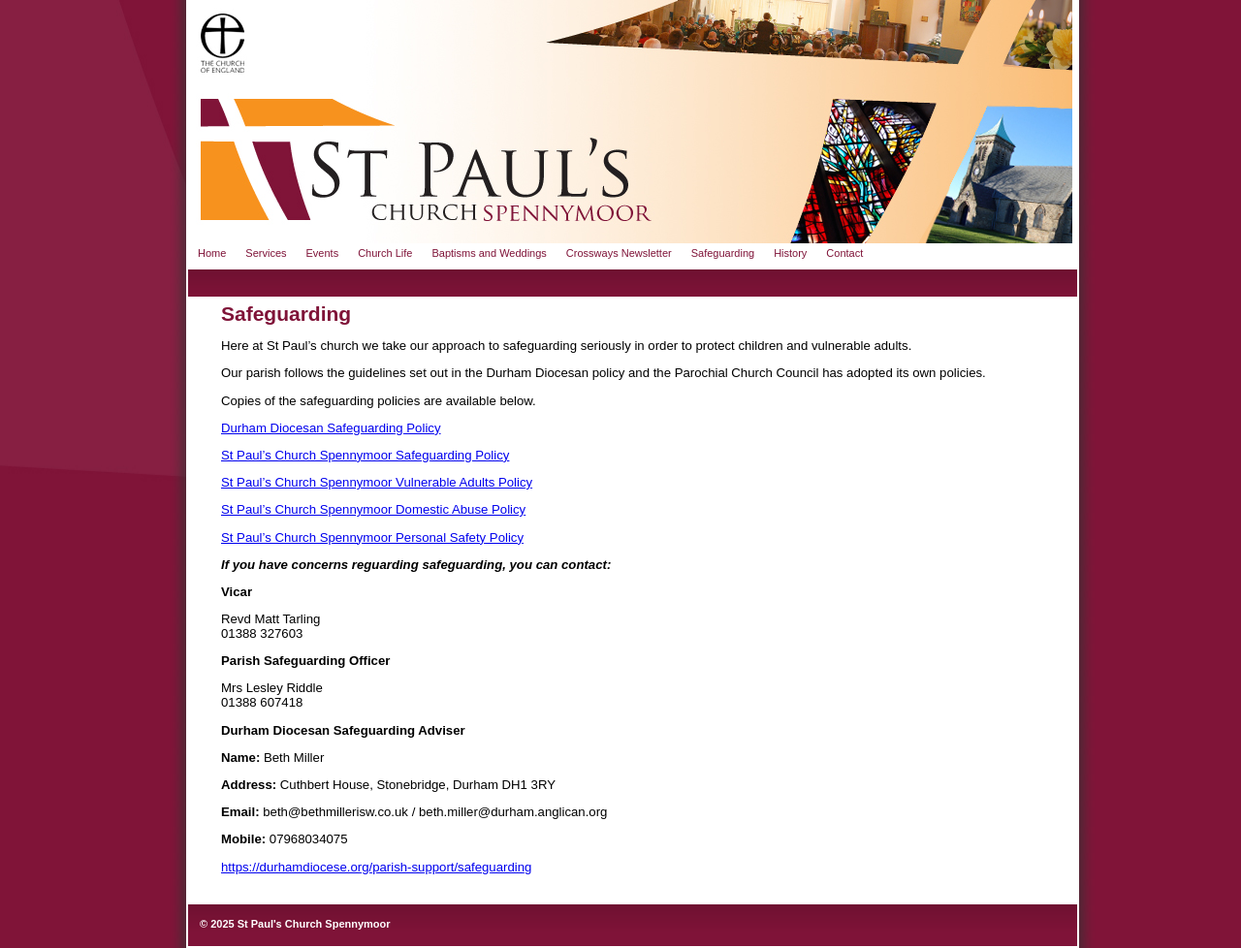
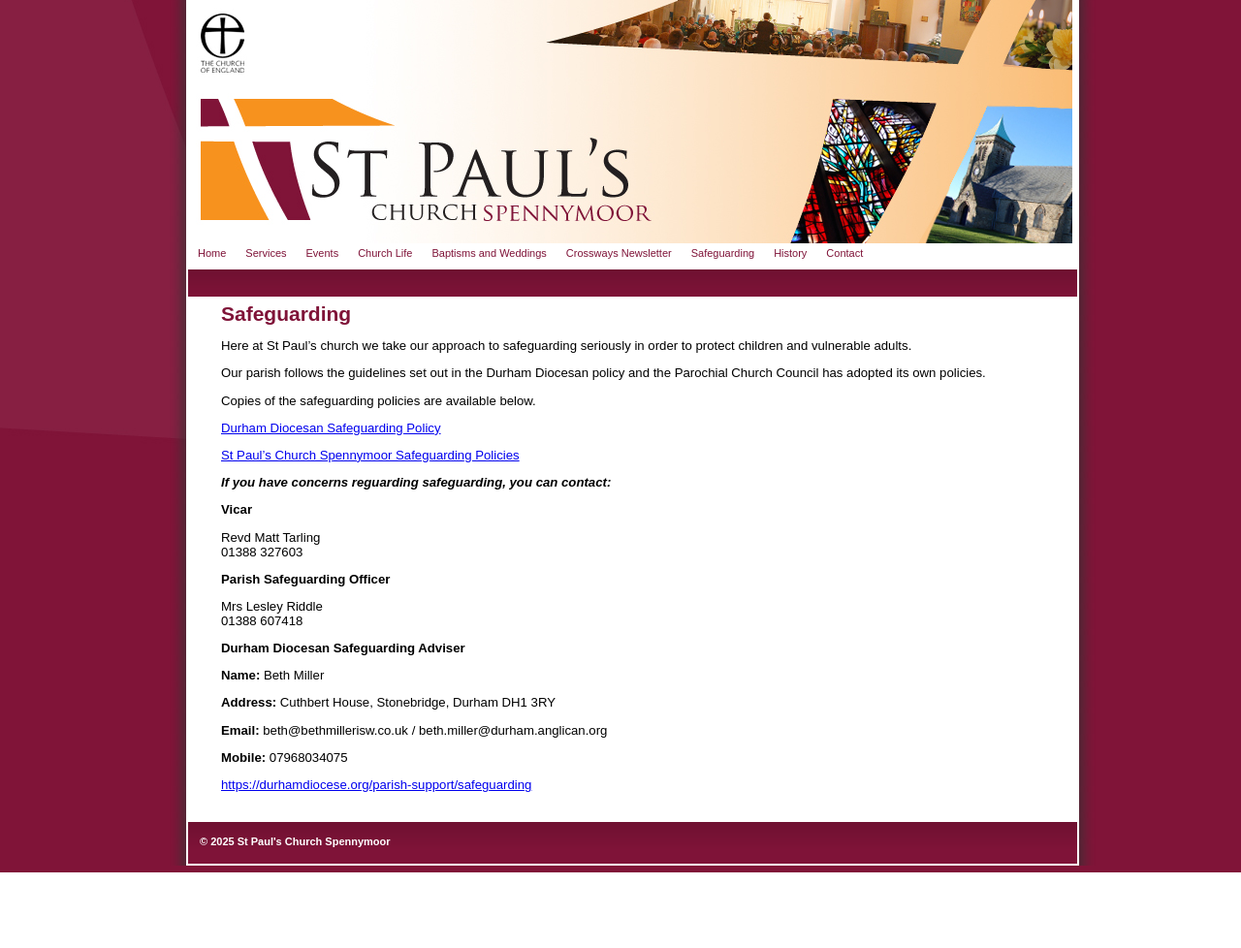
Before and after one commit to stpaulsspennymoor/stpaulsspennymoor.github.io, a Jekyll site: the page built from safeguarding.md, in a window 1280 px wide. Shown: the whole page at 97% size. Built offline with Jekyll 4.4.1, drawn with Linux system fonts in a browser that asks for light colours; after the commit the page ends 900 px from its top, so only the background shows below that.

Commit message:
Update safeguarding.md

```diff
--- a/safeguarding.md
+++ b/safeguarding.md
@@ -11,13 +11,7 @@
 
 [Durham Diocesan Safeguarding Policy](https://durhamdiocese.org/parish-support/safeguarding/safeguarding-documents-and-policies/){:target="_blank"}
 
-[St Paul's Church Spennymoor Safeguarding Policy](https://www.dropbox.com/s/fttkepg70toqm3f/St%20Paul%27s%20Parish%20Safeguarding%20Policy.pdf?dl=0){:target="_blank"}
-
-[St Paul's Church Spennymoor Vulnerable Adults Policy](https://www.dropbox.com/s/mz8htn3gz95xghe/St%20Paul%27s%20Vulnerable%20Adults%20Policy.pdf?dl=0){:target="_blank"}
-
-[St Paul's Church Spennymoor Domestic Abuse Policy](https://www.dropbox.com/s/ti6geusj652qzo1/St%20Paul%27s%20Domestic%20Abuse%20policy.pdf?dl=0){:target="_blank"}
-
-[St Paul's Church Spennymoor Personal Safety Policy](https://www.dropbox.com/s/bcy9hbhtp65lb1e/St%20Paul%27s%20Personal%20safety%202021.pdf?dl=0){:target="_blank"}
+[St Paul's Church Spennymoor Safeguarding Policies](https://media.acny.uk/media/venues/page/attachment/2025/10/d0598d06-c921-4d2c-a137-163664bb4da1.pdf){:target="_blank"}
 
 **_If you have concerns reguarding safeguarding, you can contact:_**
 
```
